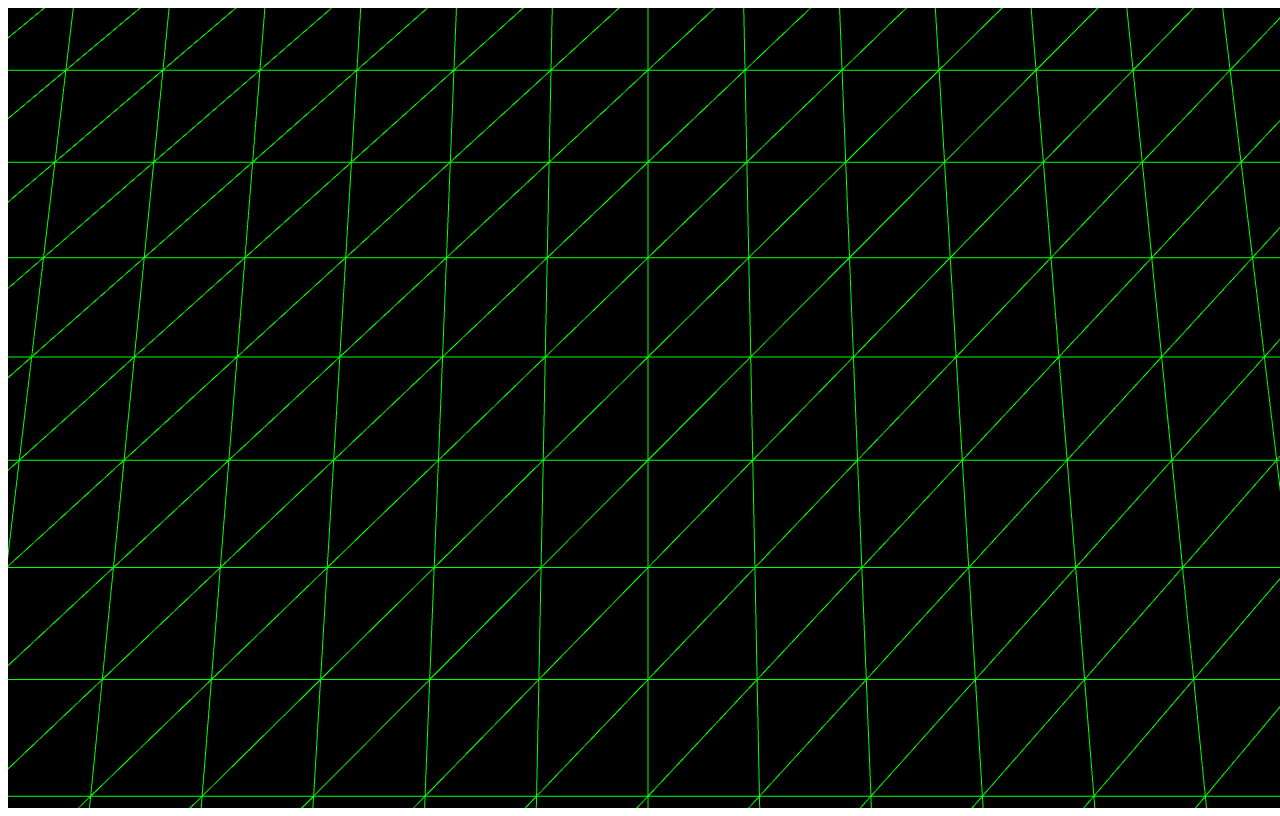
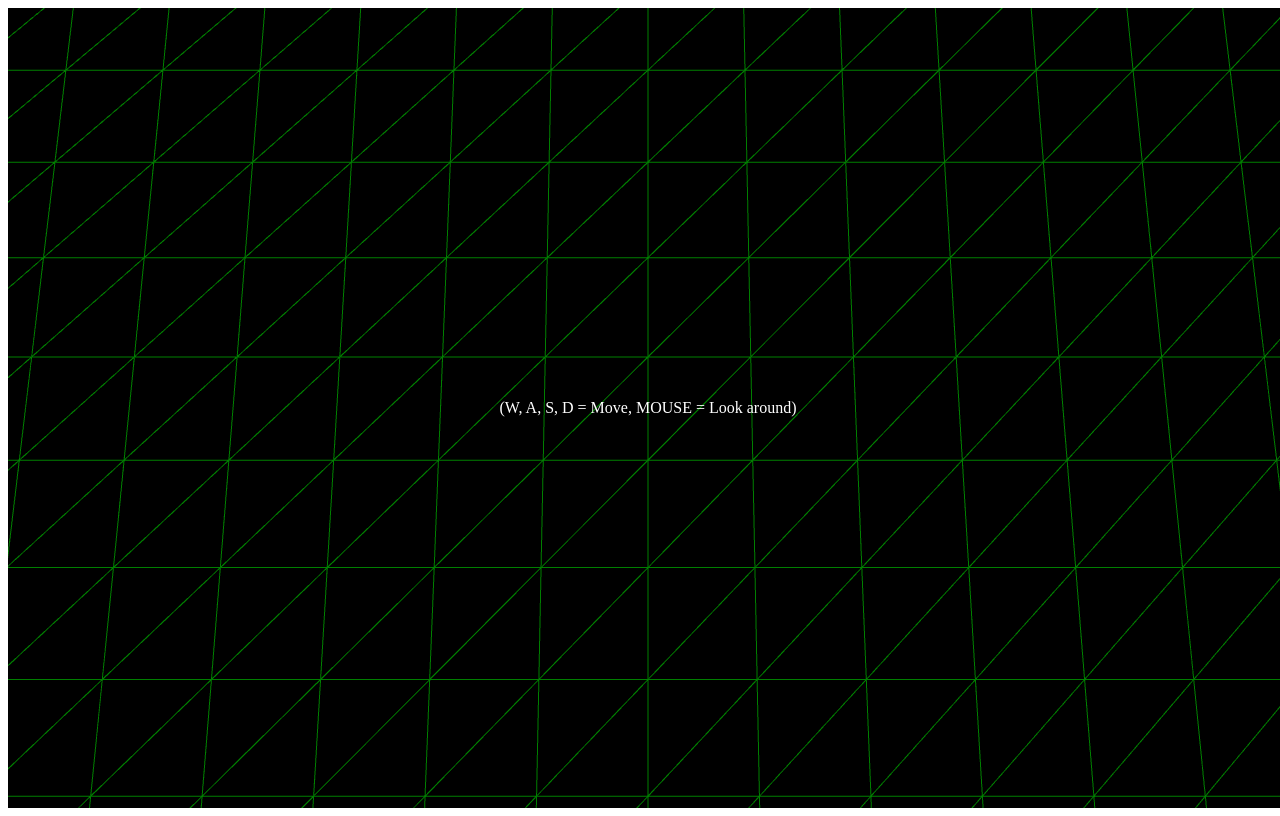
Before and after one commit to winoooops/32501-CG, a plain HTML site: page three.js intro/create-a-scene/fps.html in a window 1280 px wide. Drawn offline with nearby package versions, Linux system fonts and the light colour scheme; animation ran at ten frames a second.

Commit message:
add the movement instruction to the web page

```diff
--- a/three.js intro/create-a-scene/fps.html
+++ b/three.js intro/create-a-scene/fps.html
@@ -4,8 +4,54 @@
     <meta charset="UTF-8">
     <meta name="viewport" content="width=device-width, initial-scale=1.0">
     <title>Document</title>
+    <style>
+
+        #blocker {
+
+            position: absolute;
+
+            width: 100%;
+            height: 100%;
+
+            background-color: rgba(0,0,0,0.5);
+
+        }
+        #instructions {
+
+            width: 100%;
+            height: 100%;
+
+            display: -webkit-box;
+            display: -moz-box;
+            display: box;
+
+            -webkit-box-orient: horizontal;
+            -moz-box-orient: horizontal;
+            box-orient: horizontal;
+
+            -webkit-box-pack: center;
+            -moz-box-pack: center;
+            box-pack: center;
+
+            -webkit-box-align: center;
+            -moz-box-align: center;
+            box-align: center;
+
+            color: #ffffff;
+            text-align: center;
+
+            cursor: pointer;
+
+        }
+    </style>
 </head>
 <body>
+    <div id="blocker">
+        <div id="instructions">
+            (W, A, S, D = Move, MOUSE = Look around)
+        </div>
+    </div>
+
     <script src="./lib/three.js"></script>
     <script src="./lib/PointerLockControls.js"></script>
     <!-- <script src="https://cdnjs.cloudflare.com/ajax/libs/three.js/110/three.min.js"></script> -->
```
